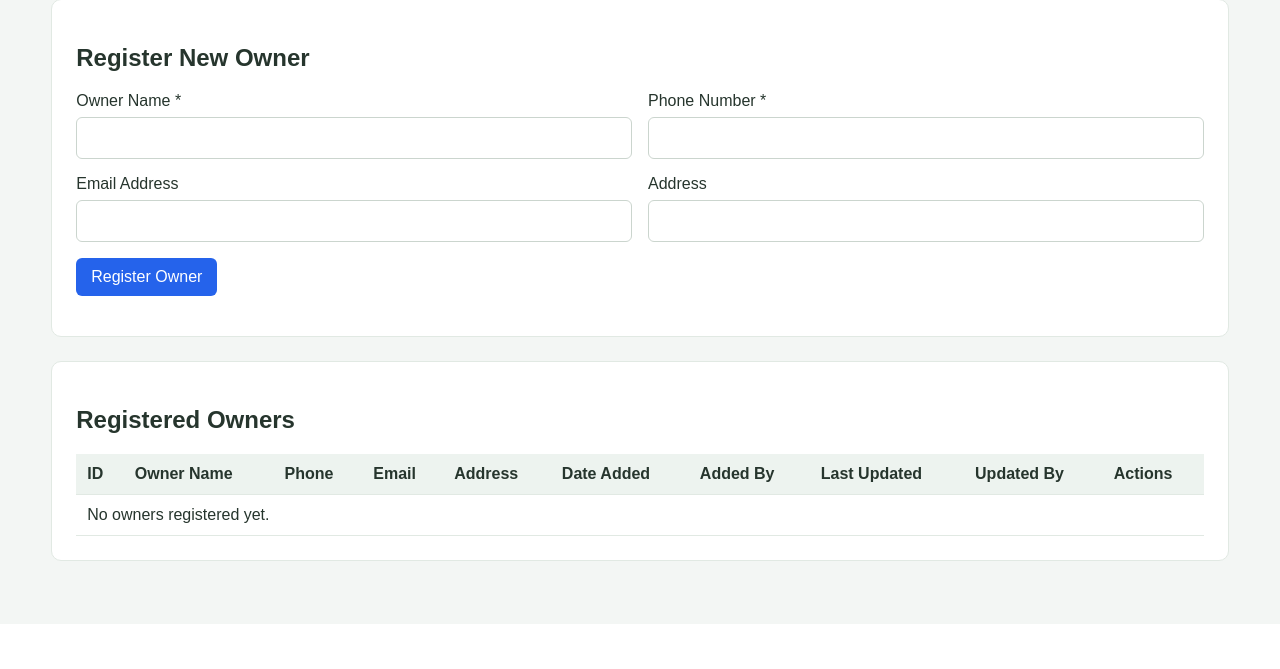
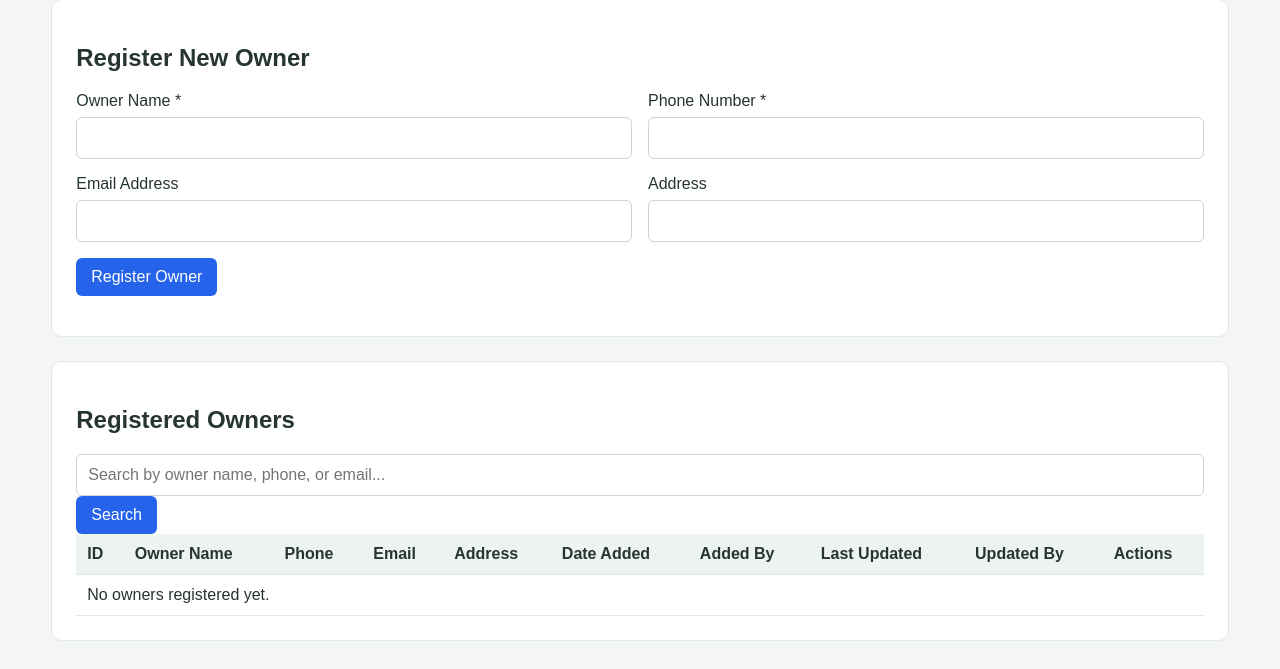
Before and after one commit to joshuaa999/vet_pdo_system_midterms_exam, a PHP site: page /owners.php in a window 1280 px wide. Shown: the part 176-845 px from the top of the page. Before the commit the page ends 737 px from the top, so only its background shows below. Run offline with PHP 8.4, Linux system fonts and the light colour scheme; the visitor is signed in with stand-in values (Sample User, id 1); data that the repository does not hold is empty.

Commit message:
Add files via upload
Add search functionality to owners and pets

```diff
--- a/owners.php
+++ b/owners.php
@@ -132,6 +132,27 @@ if ($_SERVER["REQUEST_METHOD"] === "POST") {
 
 // Retrieve all owners.
 
+$search = trim($_GET["search"] ?? "");
+
+if ($search !== "") {
+    $stmt = $pdo->prepare(
+        "SELECT
+            owners.*,
+            added_user.username AS added_by_name,
+            updated_user.username AS updated_by_name
+         FROM owners
+         LEFT JOIN users AS added_user
+            ON owners.added_by = added_user.user_id
+         LEFT JOIN users AS updated_user
+            ON owners.last_updated_by = updated_user.user_id
+         WHERE owners.owner_name LIKE :search
+            OR owners.phone_number LIKE :search
+            OR owners.email LIKE :search
+         ORDER BY owners.owner_id DESC"
+    );
+
+    $stmt->execute(["search" => "%$search%"]);
+} else {
     $stmt = $pdo->query(
         "SELECT
             owners.*,
@@ -144,6 +165,8 @@ $stmt = $pdo->query(
             ON owners.last_updated_by = updated_user.user_id
          ORDER BY owners.owner_id DESC"
     );
+}
+
 $owners = $stmt->fetchAll();
 
 
@@ -313,6 +336,21 @@ th { background: #edf3ef; }
         <section class="panel">
             <h2>Registered Owners</h2>
 
+    <form method="GET" action="owners.php" class="search-form">
+        <input
+            type="text"
+            name="search"
+            placeholder="Search by owner name, phone, or email..."
+            value="<?= h($search) ?>"
+        >
+
+        <button type="submit">Search</button>
+
+        <?php if ($search !== ""): ?>
+            <a class="button cancel" href="owners.php">Clear</a>
+        <?php endif; ?>
+    </form>
+
     <div class="table-wrap">
             <table>
                 <thead>
```
Also changed, not shown: pets.php (+40 -6 lines). Lines whose indentation alone changed are shown as unchanged.
